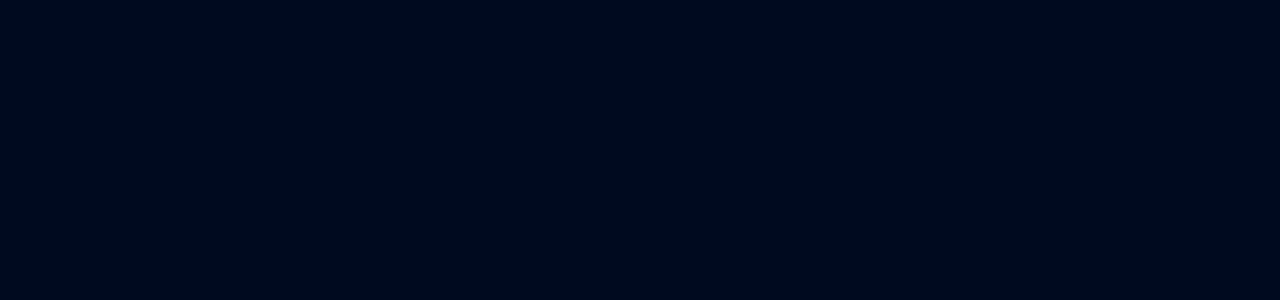
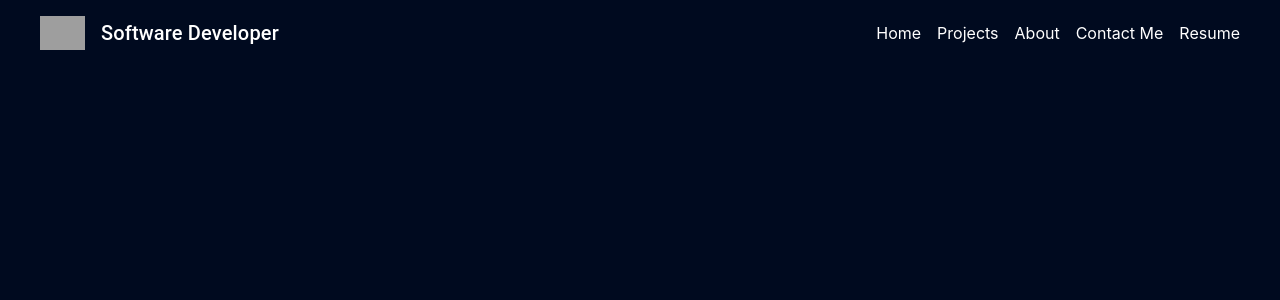
Before and after one commit to CypherNyx/dahlia-portfolio-site, a React (Create React App) app: page / in a window 1280 px wide. Shown: the top 300 px of the page. Built offline with nearby package versions, Linux system fonts and the light colour scheme; grey boxes are pictures that could not be loaded.

Commit message:
setting up Navbar

```diff
--- a/src/App.jsx
+++ b/src/App.jsx
@@ -1,5 +1,11 @@
+import Navbar from "./components/Navbar";
+
 function App() {
-  return <></>;
+  return (
+  <>
+  <Navbar />
+  </>
+  );
 }
 
 export default App;
--- a/src/components/Navbar.jsx
+++ b/src/components/Navbar.jsx
@@ -10,10 +10,63 @@ import navIcon from "../media/react_logo.png";
 import { Link } from "react-scroll";
 import { styled } from "@mui/system";
 
-import React from "react";
+
 
 const Navbar = () => {
-  return <></>;
+  const CustomBox = styled(Box)(({ theme }) => ({
+    display: "flex",
+    alignItems: "center",
+    justifyContent: "center",
+    gap: "1rem",
+    [theme.breakpoints.down("sm")]: {
+      marginTop: "2rem",
+    },
+  }));
+
+  const CustomToolbar = styled(Box)(({ theme }) => ({
+    display: "flex",
+    alignItems: "center",
+    justifyContent: "space-between",
+    [theme.breakpoints.down("sm")]: {
+      flexDirection: "column",
+    },
+  }));
+  return <Box sx={{flexGrow: 1, px:5, py: 2, maxWidth: "1200px", mx: "auto"}}>
+    <AppBar position = "static" style= {{background: "transparent", boxShadow: "none"}}>
+      <CustomToolbar>
+        <Box sx={{display: "flex", justifyContent: "center", alignItems: "center", gap: "1rem"}}>
+          <Box component="img" sx={{maxHeight: "45px", maxWidth: "45px", objectFit: "cover"}} src={navIcon}
+          />
+          <Typography variant="h6" component="div" sx={{ flexGrow: 1}}>
+            Software Developer
+          </Typography>
+        </Box>
+
+        <CustomBox>
+          <Link to="home" className="link" smooth>
+            Home
+          </Link>
+
+          <Link to="projects" className="link" smooth>
+            Projects
+          </Link>
+
+          <Link to="about" className="link" smooth>
+            About
+          </Link>
+
+          <Link to="contact" className="link" smooth>
+            Contact Me
+          </Link>
+
+          <Link to="resume" className="link" smooth>
+            Resume
+          </Link>
+        </CustomBox>
+      </CustomToolbar>
+    </AppBar>
+
+  </Box>;
 };
 
 export default Navbar;
--- a/src/index.css
+++ b/src/index.css
@@ -12,3 +12,7 @@ code {
   font-family: source-code-pro, Menlo, Monaco, Consolas, "Courier New",
     monospace;
 }
+
+.link {
+  cursor: pointer;
+}
```
Also changed, not shown: 1 other file (tests, documents, lock files or other folders).
